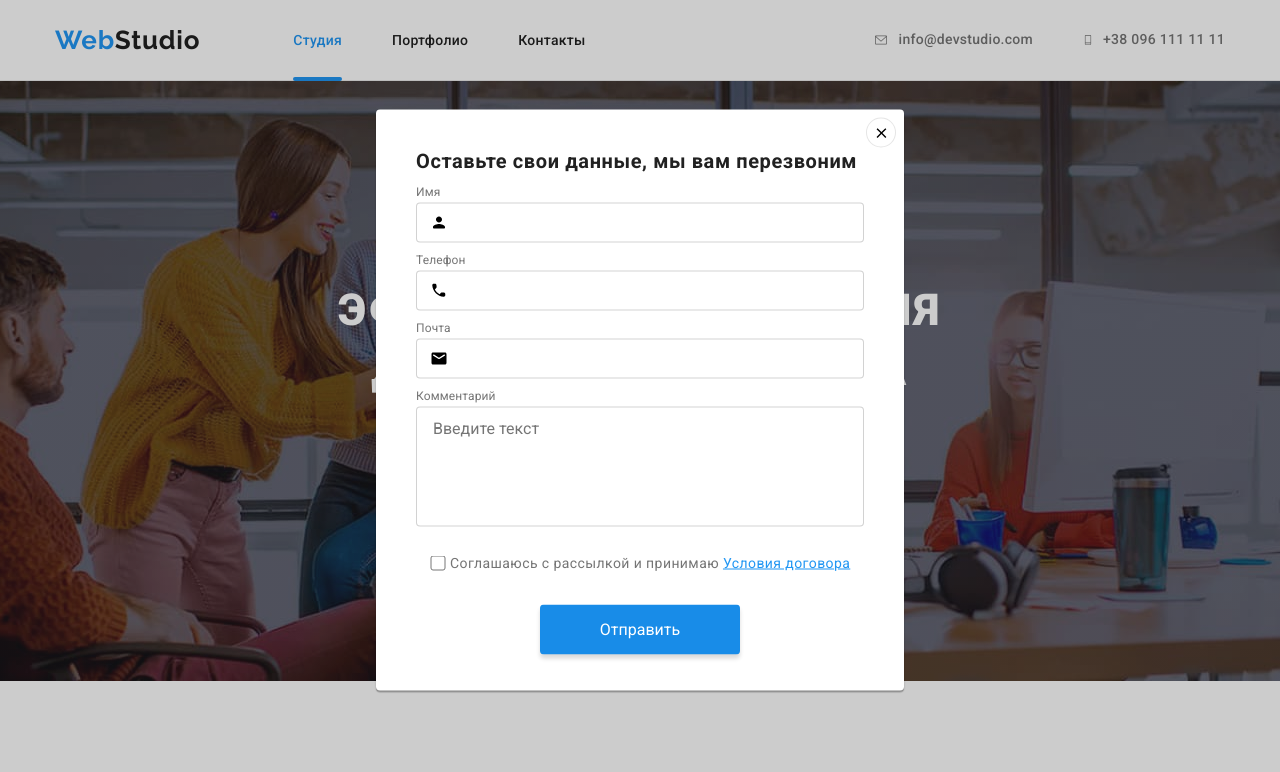
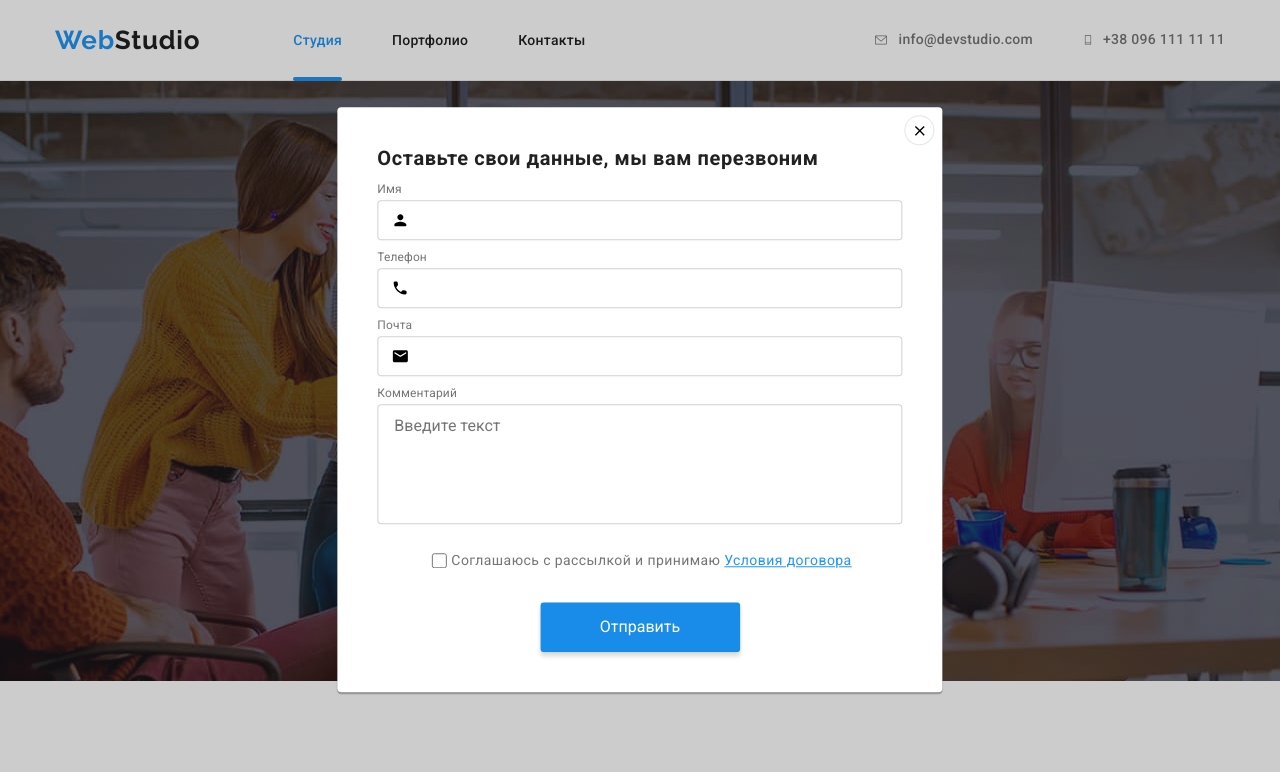
Before and after one commit to Nickolya0604/goit-markup-hw-06, a plain HTML site: page index.html in a window 1280 px wide. Both pictures are taken after a click on the button "Заказать услугу". Shown: the top 772 px of the page. Drawn offline with nearby package versions, Linux system fonts and the light colour scheme.

Commit message:
six work v1.01

```diff
--- a/css/styles.css
+++ b/css/styles.css
@@ -506,6 +506,10 @@ img {
   margin-right: 70px;
 }
 
+.social {
+  margin-right: 93px;
+}
+
 .footer-social-text {
   color: var(--background-and-button-logo-color);
   font-size: 14px;
@@ -514,7 +518,6 @@ img {
   text-transform: uppercase;
   margin-top: 0;
   margin-bottom: 20px;
-  margin-right: 154px;
 }
 
 .footer-social-list {
@@ -560,6 +563,7 @@ img {
   letter-spacing: 0.03em;
   text-transform: uppercase;
   margin-bottom: 20px;
+  margin-top: 0;
 }
 
 .sign-input {
@@ -757,6 +761,7 @@ img {
   border-radius: 4px;
   background-color: var(--background-and-button-logo-color);
   transition: background-color 250ms cubic-bezier(0.4, 0, 0.2, 1);
+  padding: 40px;
 }
 
 .btn-close {
@@ -772,29 +777,31 @@ img {
   border-radius: 50%;
 }
 
+.btn-close:hover,
+.btn-close:focus {
+  fill: var(--accent-color);
+  transition: color 250ms cubic-bezier(0.4, 0, 0.2, 1);
+}
+
 .modal-title {
   font-weight: 700;
   font-size: 20px;
   line-height: 1.15;
-  text-align: left;
   letter-spacing: 0.03em;
-  margin: 40px 40px 12px 40px;
+  margin-bottom: 12px;
+  margin-top: 0;
 }
 
 .modal-field {
   margin-bottom: 10px;
-  margin-left: 40px;
-  margin-right: 40px;
 }
 
 .modal-field-coment {
   margin-bottom: 20px;
-  margin-left: 40px;
-  margin-right: 40px;
 }
 
 .modal-input {
-  width: 448px;
+  width: 100%;
   height: 40px;
   border: 1px solid rgba(33, 33, 33, 0.2);
   border-radius: 4px;
@@ -824,7 +831,7 @@ img {
 }
 
 .modal-text {
-  width: 448px;
+  width: 100%;
   height: 120px;
   border: 1px solid rgba(33, 33, 33, 0.2);
   border-radius: 4px;
@@ -832,8 +839,13 @@ img {
   resize: none;
 }
 
-.modal-input:focus,
 .modal-text:focus {
+  outline: none;
+  border-color: var(--accent-color);
+  transition: border-color 250ms cubic-bezier(0.4, 0, 0.2, 1);
+}
+
+.modal-input:focus {
   border-color: var(--accent-color);
   transition: border-color 250ms cubic-bezier(0.4, 0, 0.2, 1);
 }
@@ -850,6 +862,12 @@ img {
   border-radius: 2px;
 }
 
+.check-policy {
+  padding-left: 54px;
+  padding-right: 51px;
+  margin-bottom: 30px;
+}
+
 .check-text {
   font-size: 14px;
   line-height: 1.71;
@@ -857,9 +875,6 @@ img {
   color: var(--p-color);
   display: flex;
   align-items: center;
-  padding-left: 54px;
-  padding-right: 51px;
-  margin-bottom: 30px;
 }
 
 .check-text .checkbox-icon {
@@ -874,15 +889,16 @@ img {
 }
 
 .submit-btn {
-  display: inline-block;
+  display: flex;
+  justify-content: center;
+  align-items: center;
   background: #188ce8;
   box-shadow: 0px 4px 4px rgba(0, 0, 0, 0.15);
   border-radius: 4px;
   color: var(--background-and-button-logo-color);
   width: 200px;
   height: 50px;
-  margin-right: 164px;
-  margin-left: 164px;
+  margin: 0 auto;
 }
 
 .submit-btn:focus {
```
